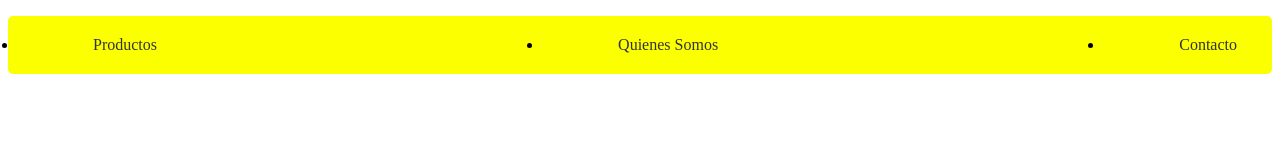
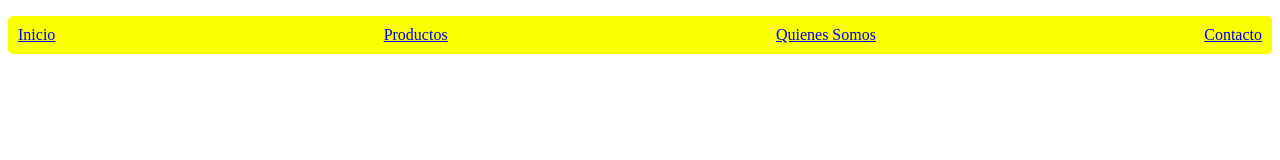
Before and after one commit to Esteban-1988/esteban-1988.github.io, a plain HTML site: page index.html in a window 1280 px wide. Drawn offline with Linux system fonts and the light colour scheme.

Commit message:
style menu

```diff
--- a/css/menu.css
+++ b/css/menu.css
@@ -1,17 +1,9 @@
-  ul {
+ul {
 	display: flex;
 	justify-content: space-between;
 	align-items: justify;
 	background-color: #fbff00;
 	padding: 10px;
 	border-radius: 5px;
-  }
-
-  li a {
-	text-decoration: none;
-	color: #333;
-  }
-
-  li,i{
-    padding: 10px 25px;
+	list-style: none;
 }
--- a/index.html
+++ b/index.html
@@ -12,9 +12,10 @@
 <body>
     <header></header>
     <ul>
-        <li><i class="fa-solid fa-barcode"></i><a href="index.html" class="opMenu">Productos</a></li>
+        <li><i class="fa-solid fa-list"></i></i><a href="index.html">Inicio</a></li>
+        <li><i class="fa-solid fa-barcode"></i><a href="producto.html">Productos</a></li>
 		<li><i class="fa-solid fa-user"></i><a href="quienesSomos.html" class="opMenu">Quienes Somos</a></li>
-		<li><i class="fa-solid fa-envelope"></i><a href="#" class="opMenu">Contacto</a></li>
+		<li><i class="fa-solid fa-envelope"></i><a href="contacto.html" class="opMenu">Contacto</a></li>
     </ul>
 
 
```
